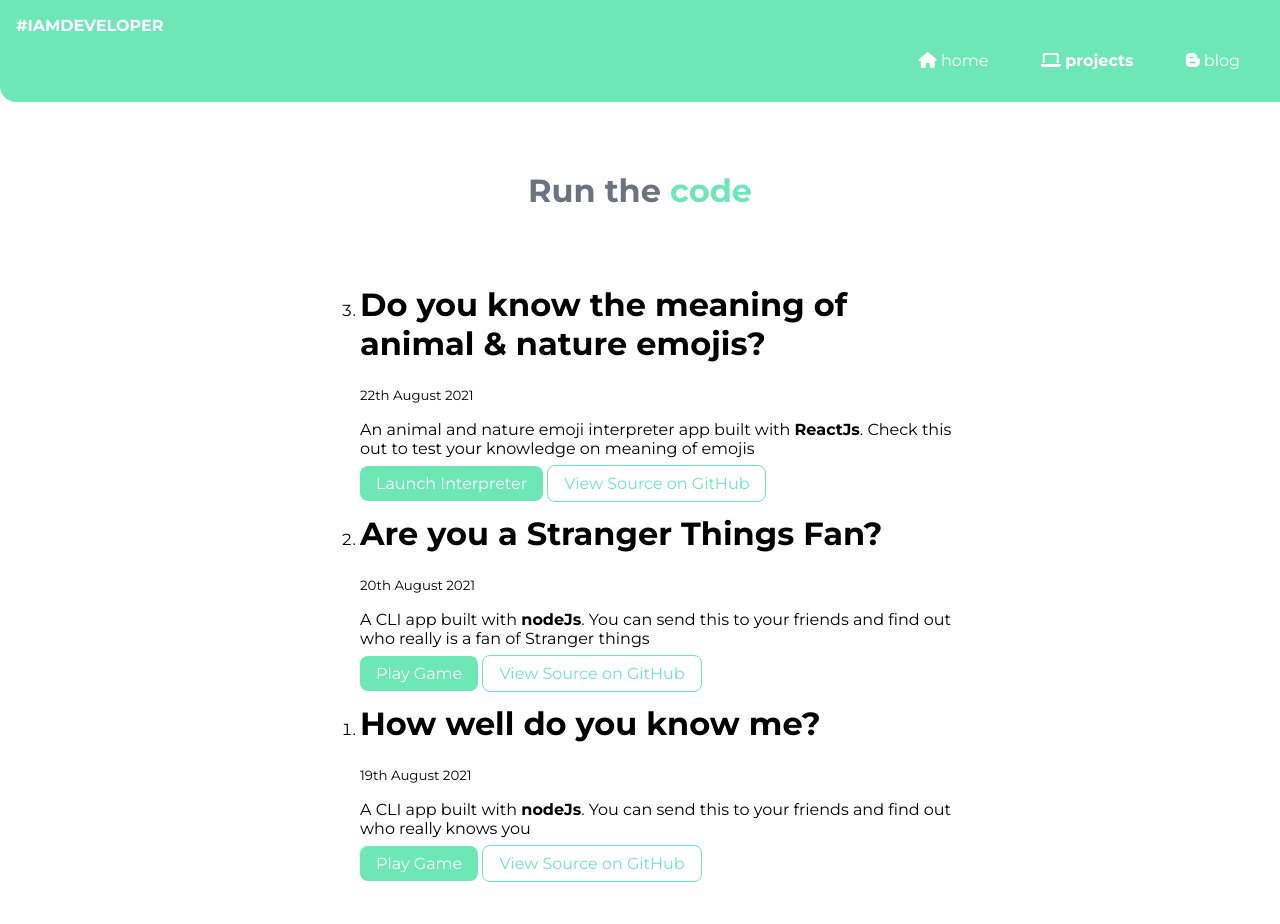
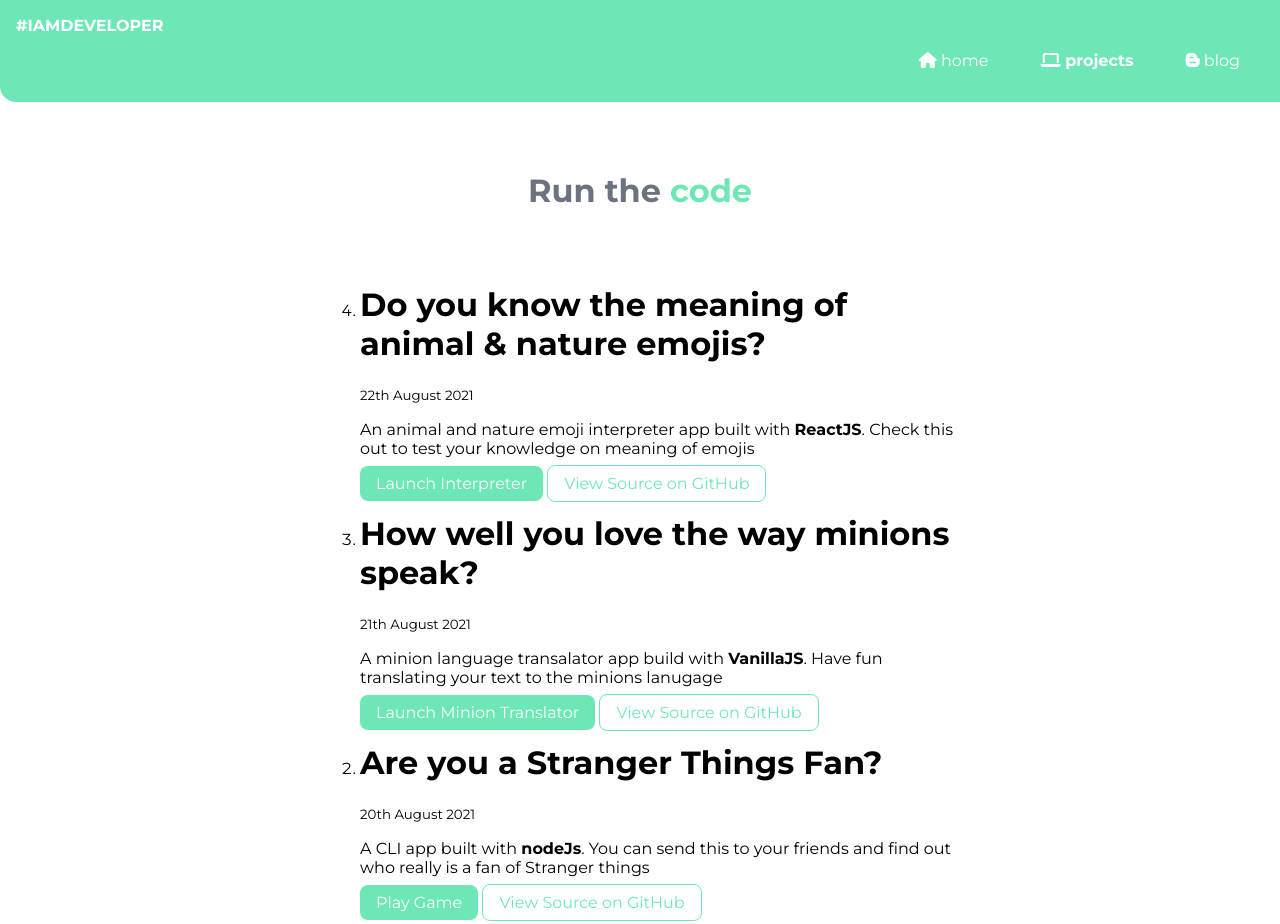
Before and after one commit to mohammed-sas/Mohammed-s-portfolio, a plain HTML site: page projects.html in a window 1280 px wide. Shown: the top 924 px of the page. Before the commit the page ends 889 px from the top, so only its background shows below. Drawn offline with Linux system fonts and the light colour scheme.

Commit message:
feat: minions app

```diff
--- a/projects.html
+++ b/projects.html
@@ -39,9 +39,19 @@
             <li>
                 <h1>Do you know the meaning of animal & nature emojis?</h1>
                 <small>22th August 2021</small>
-                <p>An animal and nature emoji interpreter app built with <strong>ReactJs</strong>. Check this out to test your knowledge on meaning of emojis</p>
+                <p>An animal and nature emoji interpreter app built with <strong>ReactJS</strong>. Check this out to test your knowledge on meaning of emojis</p>
                 <a class="link primary-link" href="https://q8vmc.csb.app/">Launch Interpreter</a>
                 <a class="link secondary-link" href="https://github.com/mohammed-sas/emoji-interpreter">View Source on
+                    GitHub</a>
+            </li>
+        </div>
+        <div class="container container-center">
+            <li>
+                <h1>How well you love the way  minions speak?</h1>
+                <small>21th August 2021</small>
+                <p>A minion language transalator app build with <strong>VanillaJS</strong>. Have fun translating your text to the minions lanugage</p>
+                <a class="link primary-link" href="https://mohammed-s-minion-translator.netlify.app/">Launch Minion Translator</a>
+                <a class="link secondary-link" href="https://github.com/mohammed-sas/minions-language-translator">View Source on
                     GitHub</a>
             </li>
         </div>
```
